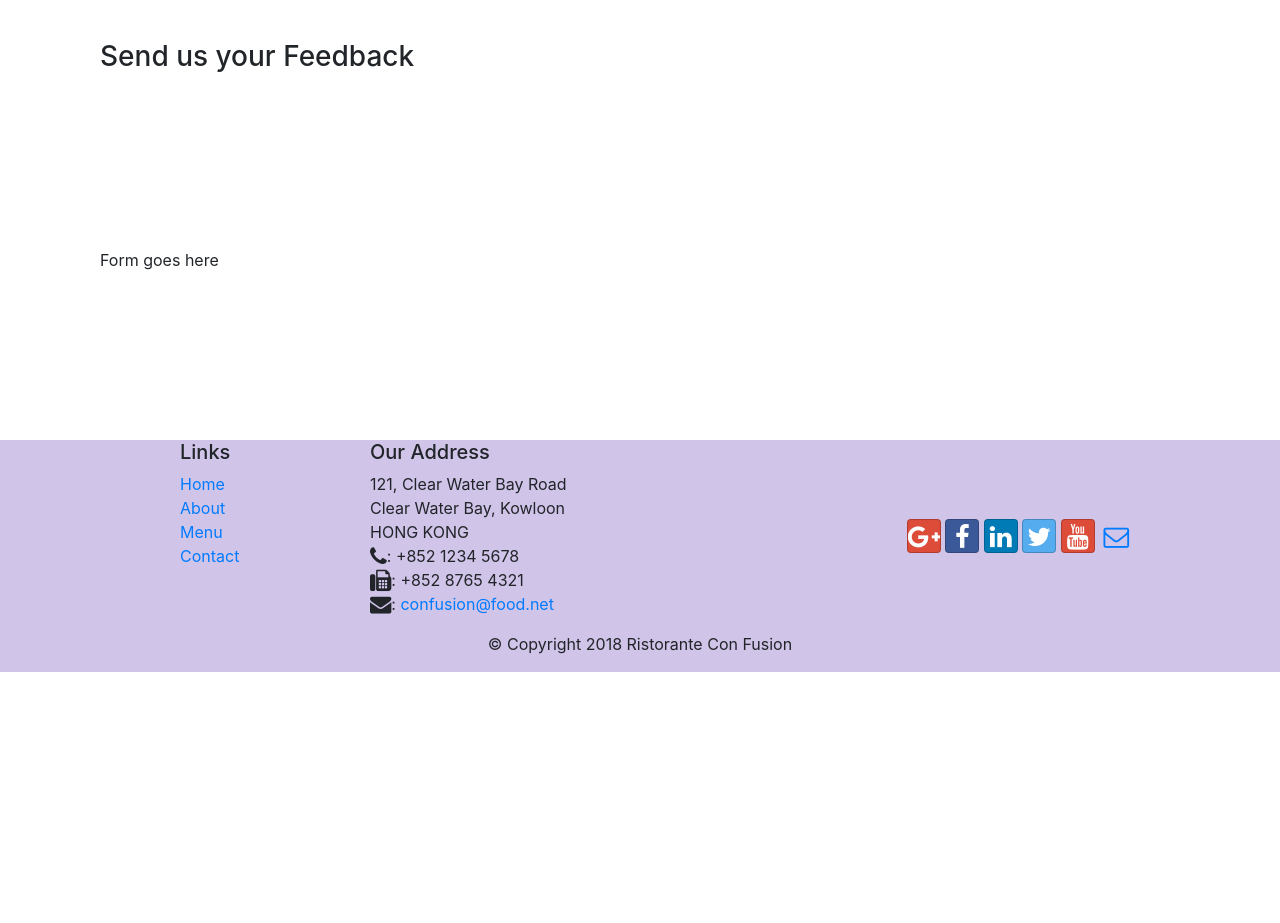
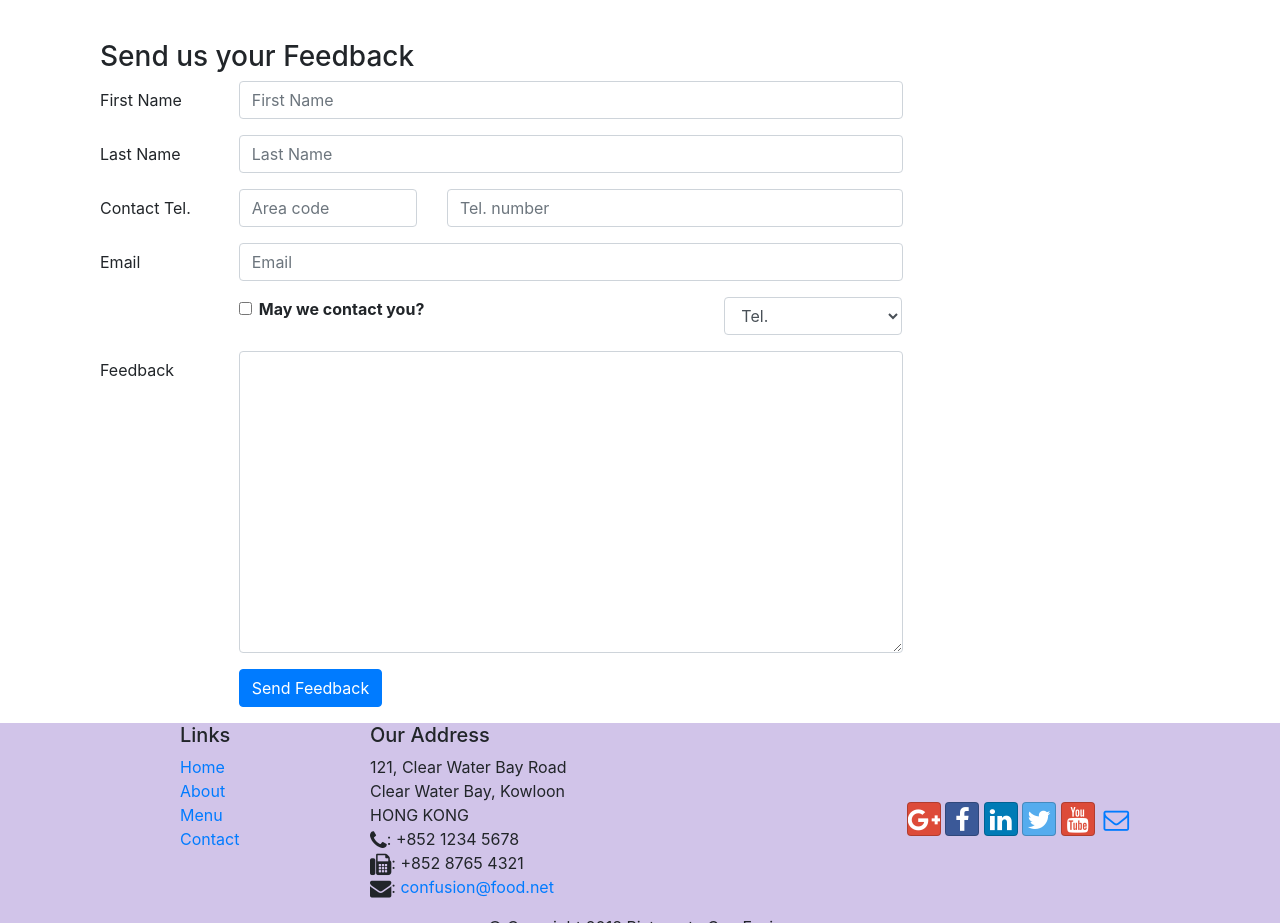
Before and after one commit to chrischantheman/coursera-bootstrap4, a website: page contactus.html in a window 1280 px wide. Shown: the part 763-1686 px from the top of the page. Before the commit the page ends 1435 px from the top, so only its background shows below. Drawn offline with nearby package versions, Linux system fonts and the light colour scheme.

Commit message:
bootstrap week 2 exercise buttons

```diff
--- a/contactus.html
+++ b/contactus.html
@@ -92,7 +92,62 @@
               <h3>Send us your Feedback</h3>
            </div>
             <div class="col-12 col-md-9">
-                Form goes here
+                <form>
+                    <div class="form-group row">
+                        <label for="firstname" class="col-md-2 col-form-label">First Name</label>
+                        <div class="col-md-10">
+                            <input type="text" class="form-control" id="firstname" name="firstname" placeholder="First Name">
+                        </div>
+                    </div>
+                    <div class="form-group row">
+                        <label for="lastname" class="col-md-2 col-form-label">Last Name</label>
+                        <div class="col-md-10">
+                            <input type="text" class="form-control" id="lastname" name="lastname" placeholder="Last Name">
+                        </div>
+                    </div>
+                    <div class="form-group row">
+                        <label for="telnum" class="col-12 col-md-2 col-form-label">Contact Tel.</label>
+                        <div class="col-5 col-md-3">
+                            <input type="tel" class="form-control" id="areacode" name="areacode" placeholder="Area code">
+                        </div>
+                        <div class="col-7 col-md-7">
+                            <input type="tel" class="form-control" id="telnum" name="telnum" placeholder="Tel. number">
+                        </div>
+                    </div>
+                    <div class="form-group row">
+                        <label for="emailid" class="col-md-2 col-form-label">Email</label>
+                        <div class="col-md-10">
+                            <input type="email" class="form-control" id="emailid" name="emailid" placeholder="Email">
+                        </div>
+                    </div>
+                    <div class="form-group row">
+                        <div class="col-md-6 offset-md-2">
+                            <div class="form-check">
+                                <input type="checkbox" class="form-check-input" name="approve" id="approve" value="">
+                                <label class="form-check-label" for="approve">
+                                    <strong>May we contact you?</strong>
+                                </label>
+                            </div>
+                        </div>
+                        <div class="col-md-3 offset-md-1">
+                            <select class="form-control">
+                                <option>Tel.</option>
+                                <option>Email</option>
+                            </select>
+                        </div>
+                    </div>
+                    <div class="form-group row">
+                        <label for="feedback" class="col-md-2 col-form-label">Feedback</label>
+                        <div class="col-md-10">
+                            <textarea class="form-control" id="feedback" name="feedback" rows=12></textarea>
+                        </div>
+                    </div>
+                    <div class="form-group row">
+                        <div class="offset-md-2 col-md-10">
+                            <button type="submit" class="btn btn-primary">Send Feedback</button>
+                        </div>
+                    </div>
+                </form>
             </div>
              <div class="col-12 col-md">
             </div>
```
